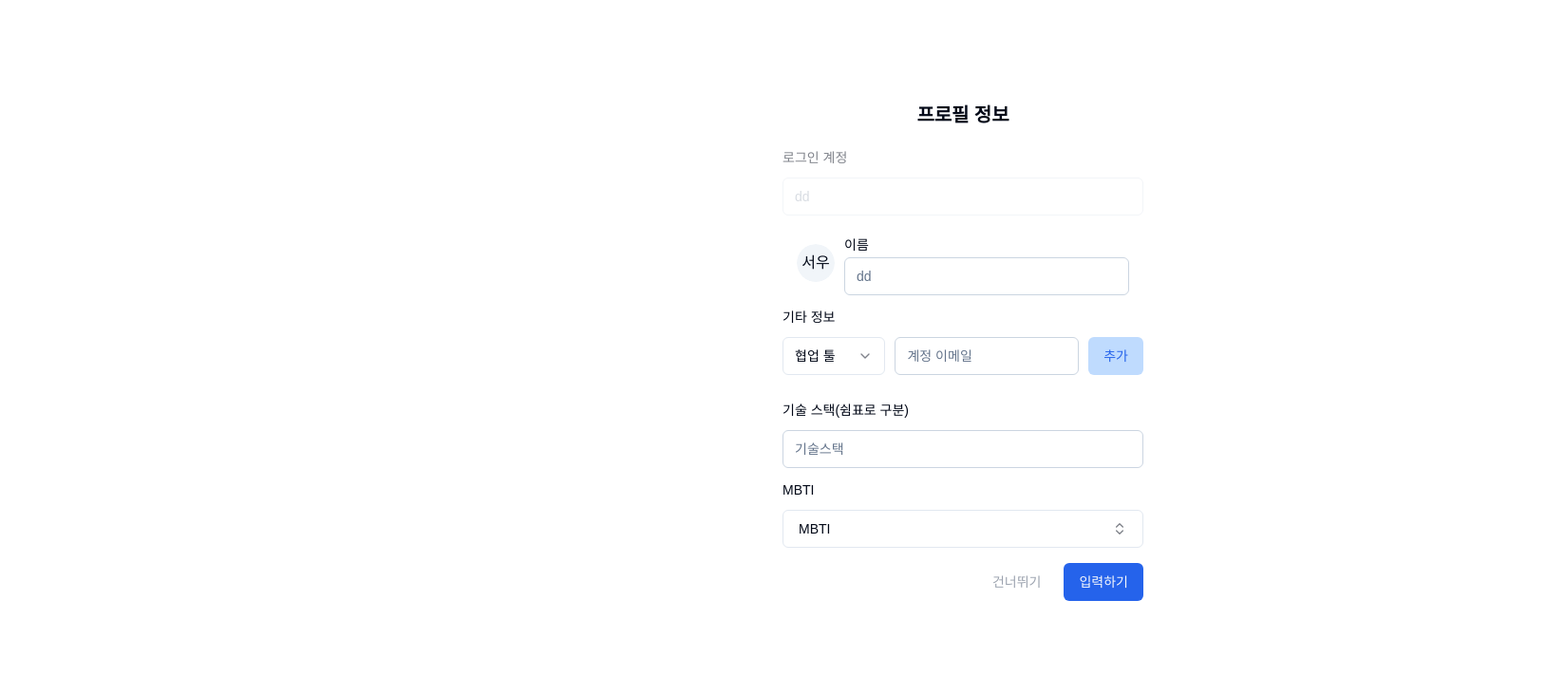
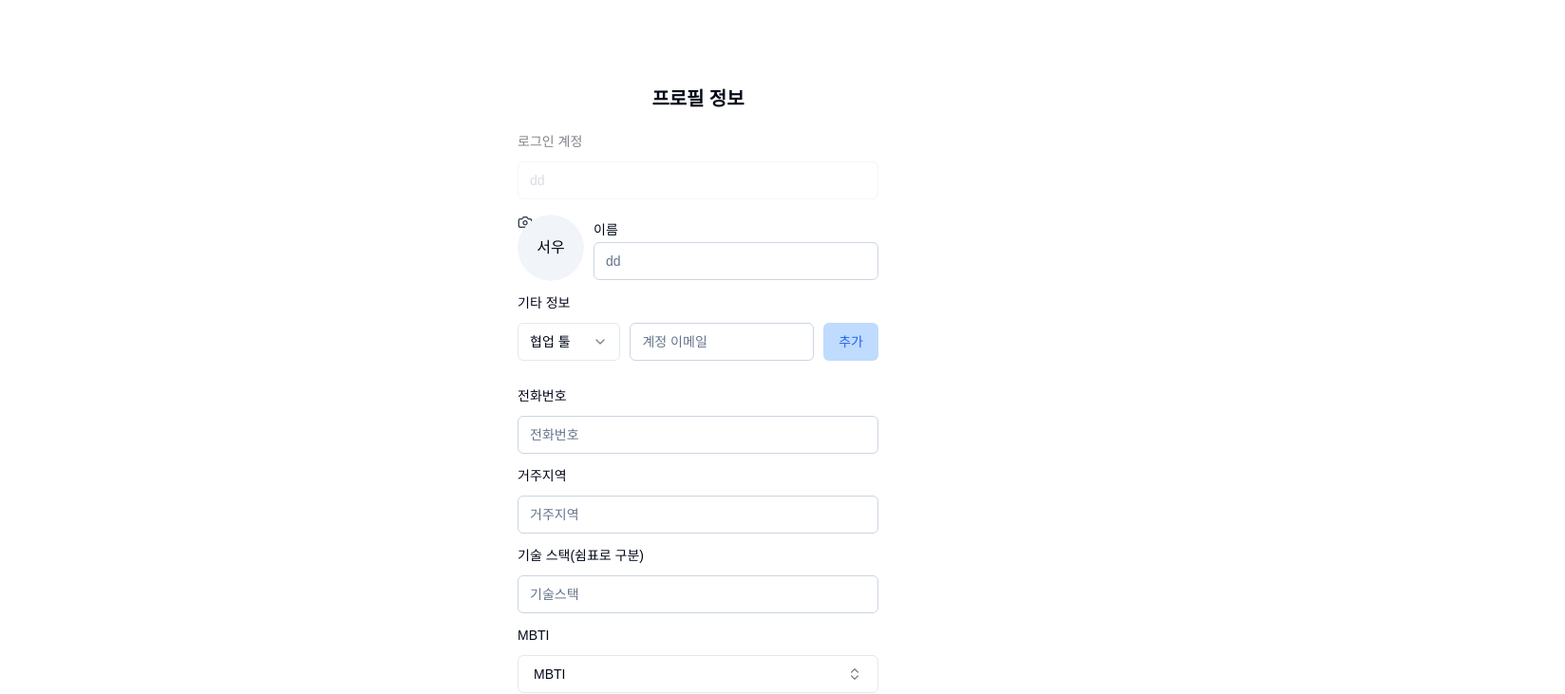
Before and after one commit to hin6150/projectbuilder-frontend, a Next.js app: page /user/edit in a window 1280 px wide. Shown: the top 731 px of the page at 95% size, 1648 px wide, since content can reach past the window. Built offline with nearby package versions, Linux system fonts and the light colour scheme.

Commit message:
feat: 버튼 기능 추가

```diff
--- a/src/app/(afterLogin)/user/edit/page.tsx
+++ b/src/app/(afterLogin)/user/edit/page.tsx
@@ -1,7 +1,7 @@
 'use client'
 import * as React from 'react'
 
-import { useForm } from 'react-hook-form'
+import { SubmitErrorHandler, useForm } from 'react-hook-form'
 import { Check, ChevronsUpDown } from 'lucide-react'
 import { Button } from '@/components/ui/button'
 import Image from 'next/image'
@@ -31,10 +31,13 @@ import {
 } from '@/components/ui/popover'
 import { CommandList } from 'cmdk'
 import { ProfileAvatar } from '@/components/Avatar/Avatar'
+import { useRouter } from 'next/navigation'
 
-interface Entry {
-  tool: string
-  email: string
+interface FormData {
+  region: string
+  entries: { tool: string; email: string }[]
+  techStack: string
+  mbti: string
 }
 
 const mbtiOptions = [
@@ -58,9 +61,12 @@ const mbtiOptions = [
 
 const profileEdit: React.FC = () => {
   const form = useForm()
+  const router = useRouter()
   const [addTool, setAddTool] = React.useState<string>('')
   const [email, setEmail] = React.useState<string>('')
-  const [entries, setEntries] = React.useState<Entry[]>([])
+  const [entries, setEntries] = React.useState<
+    { tool: string; email: string }[]
+  >([])
   const [techStack, setTechStack] = React.useState<string>('')
   const [stackArray, setStackArray] = React.useState<string[]>([])
   const [mbtiOpen, setMbtiOpen] = React.useState<boolean>(false)
@@ -78,25 +84,45 @@ const profileEdit: React.FC = () => {
     setEntries(entries.filter((_, i) => i !== index))
   }
 
-  const handleAddTechStack = () => {
-    if (techStack.trim() !== '') {
-      const newStackArray = [
-        ...stackArray,
-        ...techStack.split(',').map((stack) => stack.trim()),
-      ]
-      setStackArray(newStackArray)
-      setTechStack('')
+  React.useEffect(() => {
+    form.setValue('entries', entries)
+  }, [entries, form])
+
+  React.useEffect(() => {
+    form.setValue('mbti', value)
+  }, [value, form])
+
+  const onSubmit: SubmitErrorHandler<FormData> = async (data) => {
+    const techStackArray = techStack.split(',').map((stack) => stack.trim())
+
+    try {
+      const response = await fetch('/api/submit', {
+        method: 'POST',
+        headers: {
+          'Content-Type': 'application/json',
+        },
+        body: JSON.stringify({
+          ...data,
+          techStack: techStackArray.join(','),
+        }),
+      })
+
+      if (!response.ok) {
+        throw new Error('데이터 저장 실패')
+      }
+
+      router.push('/workspace')
+    } catch (error) {
+      console.error('Error:', error)
     }
   }
 
-  async function onSubmit() {}
-
   return (
-    <div className="flex w-full h-full px-[824px] py-[370px] items-center gap-[10px] font-pretendard">
+    <div className="flex w-full h-full px-[735px] py-[90px] justify-center items-center gap-[10px] font-pretendard">
       <Form {...form}>
         <form
           onSubmit={form.handleSubmit(onSubmit)}
-          className="flex w-[380px] flex-col items-start gap-[24px] absolute left-770 top-120"
+          className="flex w-[380px] flex-col items-start gap-[24px] "
         >
           <div className="flex flex-col justify-center items-center gap-[8px] self-stretch">
             <p className="text-[20px] text-center font-semibold leading-[28px] tracking-[-0.1px]">
@@ -111,7 +137,21 @@ const profileEdit: React.FC = () => {
               </div>
             </FormItem>
             <FormItem className="flex justify-center items-center gap-[10px] self-stretch">
-              <ProfileAvatar imageUrl="" name="서우" />
+              <div className="relatvie">
+                <Image
+                  src="/camera.png"
+                  alt="카메라"
+                  width={16}
+                  height={16}
+                  className="absolute right-700"
+                />
+                <ProfileAvatar
+                  imageUrl=""
+                  name="서우"
+                  width="70px"
+                  height="70px"
+                />
+              </div>
               <div className="flex w-[300px] flex-col items-start gap-[6px]">
                 <FormLabel>이름</FormLabel>
                 <Input placeholder="dd" />
@@ -175,7 +215,14 @@ const profileEdit: React.FC = () => {
                 ))}
               </div>
             </FormItem>
-
+            <FormItem className="flex flex-col items-start gap-[6px] self-stretch">
+              <FormLabel>전화번호</FormLabel>
+              <Input placeholder="전화번호" />
+            </FormItem>
+            <FormItem className="flex flex-col items-start gap-[6px] self-stretch">
+              <FormLabel>거주지역</FormLabel>
+              <Input placeholder="거주지역" />
+            </FormItem>
             <FormItem className="flex flex-col items-start gap-[6px] self-stretch">
               <FormLabel>기술 스택(쉼표로 구분)</FormLabel>
               <Input
@@ -241,14 +288,14 @@ const profileEdit: React.FC = () => {
             </FormItem>
 
             <div className="flex justify-end itmes-center gap-[8px] self-stretch">
-              <Button className="bg-white hover:bg-gray-100 text-gray-400">
-                건너뛰기
+              <Button
+                onClick={() => router.push('/workspace')}
+                className="bg-white hover:bg-gray-100 text-gray-400"
+              >
+                취소하기
               </Button>
-              <Button
-                onClick={handleAddTechStack}
-                className="bg-blue-600 hover:bg-blue-500"
-              >
-                입력하기
+              <Button type="submit" className="bg-blue-600 hover:bg-blue-500">
+                수정하기
               </Button>
             </div>
           </div>
--- a/src/app/(beforeLogin)/login/layout.tsx
+++ /dev/null
@@ -1,11 +0,0 @@
-import Login from './page'
-
-const layout = () => {
-  return (
-    <div>
-      <Login />
-    </div>
-  )
-}
-
-export default layout
--- a/src/app/(beforeLogin)/login/page.tsx
+++ b/src/app/(beforeLogin)/login/page.tsx
@@ -3,8 +3,10 @@ import * as React from 'react'
 import loginStyles from './page.css'
 import { Button } from '@/components/ui/button'
 import Image from 'next/image'
+import { useRouter } from 'next/navigation'
 
 const Login = () => {
+  const router = useRouter()
   return (
     <div className="flex w-full h-full px-[636px] py-[332px] flex-col items-center gap-[48px]">
       <div className="flex w-[627px] flex-col items-center gap-[20px]">
@@ -12,15 +14,24 @@ const Login = () => {
         <p className={loginStyles.title}>지금 시작하세요!</p>
       </div>
       <div className="flex w-[380px] flex-col items:start gap-[20px]">
-        <Button className="gap-[8px] bg-slate-900 hover:bg-slate-800">
+        <Button
+          onClick={() => router.push('/')}
+          className="gap-[8px] bg-slate-900 hover:bg-slate-800"
+        >
           <Image src="/github.png" alt="github 로고" width={18} height={18} />
           <p className="text-white">깃허브로 시작하기</p>
         </Button>
-        <Button className="gap-[8px] bg-yellow-300 hover:bg-yellow-200">
+        <Button
+          onClick={() => router.push('/')}
+          className="gap-[8px] bg-yellow-300 hover:bg-yellow-200"
+        >
           <Image src="/kakao.png" alt="kakao 로고" width={24} height={24} />
           <p className="text-black">카카오로 시작하기</p>
         </Button>
-        <Button className="gap-[8px] bg-white hover:bg-slate-50 border border-gray-300">
+        <Button
+          onClick={() => router.push('/')}
+          className="gap-[8px] bg-white hover:bg-slate-50 border border-gray-300"
+        >
           <Image src="/google.png" alt="google 로고" width={18} height={18} />
           <p className="w-[104px] text-black">구글로 시작하기</p>
         </Button>
--- a/src/app/(beforeLogin)/signup/layout.css.ts
+++ /dev/null
@@ -1 +0,0 @@
-//test
--- a/src/app/(beforeLogin)/signup/optionalInfo/page.tsx
+++ b/src/app/(beforeLogin)/signup/optionalInfo/page.tsx
@@ -1,6 +1,6 @@
 'use client'
 import * as React from 'react'
-import { useForm } from 'react-hook-form'
+import { SubmitHandler, useForm } from 'react-hook-form'
 import { Check, ChevronsUpDown } from 'lucide-react'
 import { Button } from '@/components/ui/button'
 import Image from 'next/image'
@@ -28,10 +28,13 @@ import {
   PopoverTrigger,
 } from '@/components/ui/popover'
 import { CommandList } from 'cmdk'
+import { useRouter } from 'next/navigation'
 
-interface Entry {
-  tool: string
-  email: string
+interface FormData {
+  region: string
+  entries: { tool: string; email: string }[]
+  techStack: string
+  mbti: string
 }
 
 const mbtiOptions = [
@@ -54,12 +57,22 @@ const mbtiOptions = [
 ].map((value) => ({ value, label: value }))
 
 const page: React.FC = () => {
-  const form = useForm()
+  const form = useForm<FormData>({
+    defaultValues: {
+      region: '',
+      entries: [],
+      techStack: '',
+      mbti: '',
+    },
+  })
+
+  const router = useRouter()
   const [addTool, setAddTool] = React.useState<string>('')
   const [email, setEmail] = React.useState<string>('')
-  const [entries, setEntries] = React.useState<Entry[]>([])
+  const [entries, setEntries] = React.useState<
+    { tool: string; email: string }[]
+  >([])
   const [techStack, setTechStack] = React.useState<string>('')
-  const [stackArray, setStackArray] = React.useState<string[]>([])
   const [mbtiOpen, setMbtiOpen] = React.useState<boolean>(false)
   const [value, setValue] = React.useState<string>('')
   const [region, setRegion] = React.useState<string>('')
@@ -77,19 +90,37 @@ const page: React.FC = () => {
     setEntries(entries.filter((_, i) => i !== index))
   }
 
-  const handleAddTechStack = () => {
-    if (techStack.trim() !== '') {
-      const newStackArray = [
-        ...stackArray,
-        ...techStack.split(',').map((stack) => stack.trim()),
-      ]
-      setStackArray(newStackArray)
-      setTechStack('')
+  React.useEffect(() => {
+    form.setValue('entries', entries)
+  }, [entries, form])
+
+  React.useEffect(() => {
+    form.setValue('mbti', value)
+  }, [value, form])
+
+  const onSubmit: SubmitHandler<FormData> = async (data) => {
+    const techStackArray = techStack.split(',').map((stack) => stack.trim())
+
+    try {
+      const response = await fetch('/api/submit', {
+        method: 'POST',
+        headers: {
+          'Content-Type': 'application/json',
+        },
+        body: JSON.stringify({
+          ...data,
+          techStack: techStackArray.join(','),
+        }),
+      })
+
+      if (!response.ok) {
+        throw new Error('데이터 저장 실패')
+      }
+
+      router.push('/workspace')
+    } catch (error) {
+      console.error('Error:', error)
     }
-  }
-
-  const onSubmit = async () => {
-    // handle form submission
   }
 
   return (
@@ -241,13 +272,13 @@ const page: React.FC = () => {
             </FormItem>
 
             <div className="flex justify-end items-center gap-[8px] self-stretch">
-              <Button className="bg-white hover:bg-gray-100 text-gray-400">
+              <Button
+                onClick={() => router.push('/workspace')}
+                className="bg-white hover:bg-gray-100 text-gray-400"
+              >
                 건너뛰기
               </Button>
-              <Button
-                onClick={handleAddTechStack}
-                className="bg-blue-600 hover:bg-blue-500"
-              >
+              <Button type="submit" className="bg-blue-600 hover:bg-blue-500">
                 입력하기
               </Button>
             </div>
--- a/src/app/(beforeLogin)/signup/page.css.ts
+++ /dev/null
@@ -1 +0,0 @@
-//test
--- a/src/app/(beforeLogin)/signup/page.tsx
+++ b/src/app/(beforeLogin)/signup/page.tsx
@@ -23,7 +23,7 @@ const formSchema = z.object({
   username: z.string().min(2, {
     message: '이름은 2글자 이상이어야 합니다.',
   }),
-  email: z.string().email(''),
+  email: z.string(),
   phonenumber: z.string().refine(
     (value) => {
       const phoneNumber = value.replace(/-/g, '')
@@ -88,21 +88,28 @@ const JoinForm = () => {
   // }
 
   // const isSubmitDisabled = !checkedItems.use && !checkedItems.privacy
-  async function onSubmit(values: z.infer<typeof formSchema>) {
-    console.log(values)
-  }
+
   const router = useRouter()
-  const signupSubmit = async () => {
-    const result = await form.trigger(['username', 'phonenumber'])
-    if (!result) return
+  const onSubmit = async (values: z.infer<typeof formSchema>) => {
+    try {
+      const response = await fetch('/api/signup', {
+        method: 'POST',
+        headers: {
+          'Content-Type': 'application/json',
+        },
+        body: JSON.stringify(values),
+      })
 
-    const usernameState = form.getFieldState('username')
-    const phonenumberState = form.getFieldState('phonenumber')
+      if (!response.ok) {
+        throw new Error('Failed to sign up')
+      }
 
-    if (!usernameState.invalid && !phonenumberState.invalid) {
+      const data = await response.json()
+      console.log('데이터 저장 성공', data)
+
       router.push('/signup/optionalInfo')
-    } else {
-      form.handleSubmit(onSubmit)()
+    } catch (error) {
+      console.error('데이터 저장 실패', error)
     }
   }
 
@@ -126,7 +133,11 @@ const JoinForm = () => {
                 <FormItem className="flex flex-col items-start gap-[6px] self-stretch opacity-50">
                   <FormLabel className="text-[16px]">이메일</FormLabel>
                   <FormControl>
-                    <Input placeholder="" disabled={true} {...field} />
+                    <Input
+                      placeholder=""
+                      disabled={true}
+                      value="sara0409@naver.com"
+                    />
                   </FormControl>
                 </FormItem>
               )}
@@ -230,7 +241,6 @@ const JoinForm = () => {
           <Button
             type="submit"
             // disabled={isSubmitDisabled}
-            onClick={() => signupSubmit}
             className="flex w-full px-[16px] py-[8px] justify-center items-center gap-[18px] bg-blue-600 hover:bg-blue-500"
           >
             <p className="text-[14px] font-normal leading-[24px]">회원가입</p>
--- a/src/components/Avatar/Avatar.tsx
+++ b/src/components/Avatar/Avatar.tsx
@@ -3,8 +3,10 @@ import { Avatar, AvatarFallback, AvatarImage } from '@/components/ui/avatar'
 interface AvatarProps {
   imageUrl?: string
   name: string
+  width: string
+  height: string
 }
-export function ProfileAvatar({ imageUrl, name }: AvatarProps) {
+export function ProfileAvatar({ imageUrl, name, width, height }: AvatarProps) {
   const getFallBackText = (name: string) => {
     // 한글 이름인지 판별하는 정규식
     const isKorean = /[ㄱ-ㅎ|ㅏ-ㅣ|가-힣]/
@@ -27,7 +29,7 @@ export function ProfileAvatar({ imageUrl, name }: AvatarProps) {
   }
 
   return (
-    <Avatar>
+    <Avatar width={width} height={height}>
       {imageUrl ? (
         <AvatarImage src={imageUrl} alt="Avatar Image" />
       ) : (
--- a/src/components/ui/avatar.tsx
+++ b/src/components/ui/avatar.tsx
@@ -1,20 +1,24 @@
-"use client"
+'use client'
 
-import * as React from "react"
-import * as AvatarPrimitive from "@radix-ui/react-avatar"
+import * as React from 'react'
+import * as AvatarPrimitive from '@radix-ui/react-avatar'
 
-import { cn } from "@/lib/utils"
+import { cn } from '@/lib/utils'
 
 const Avatar = React.forwardRef<
   React.ElementRef<typeof AvatarPrimitive.Root>,
-  React.ComponentPropsWithoutRef<typeof AvatarPrimitive.Root>
->(({ className, ...props }, ref) => (
+  React.ComponentPropsWithoutRef<typeof AvatarPrimitive.Root> & {
+    width?: string | number
+    height?: string | number
+  }
+>(({ className, width, height, ...props }, ref) => (
   <AvatarPrimitive.Root
     ref={ref}
     className={cn(
-      "relative flex h-10 w-10 shrink-0 overflow-hidden rounded-full",
-      className
+      'relative flex h-10 w-10 shrink-0 overflow-hidden rounded-full',
+      className,
     )}
+    style={{ width, height }}
     {...props}
   />
 ))
@@ -26,7 +30,7 @@ const AvatarImage = React.forwardRef<
 >(({ className, ...props }, ref) => (
   <AvatarPrimitive.Image
     ref={ref}
-    className={cn("aspect-square h-full w-full", className)}
+    className={cn('aspect-square h-full w-full', className)}
     {...props}
   />
 ))
@@ -39,8 +43,8 @@ const AvatarFallback = React.forwardRef<
   <AvatarPrimitive.Fallback
     ref={ref}
     className={cn(
-      "flex h-full w-full items-center justify-center rounded-full bg-muted",
-      className
+      'flex h-full w-full items-center justify-center rounded-full bg-muted',
+      className,
     )}
     {...props}
   />
```
Also changed, not shown: src/app/(beforeLogin)/login/layout.css.ts (deleted).
